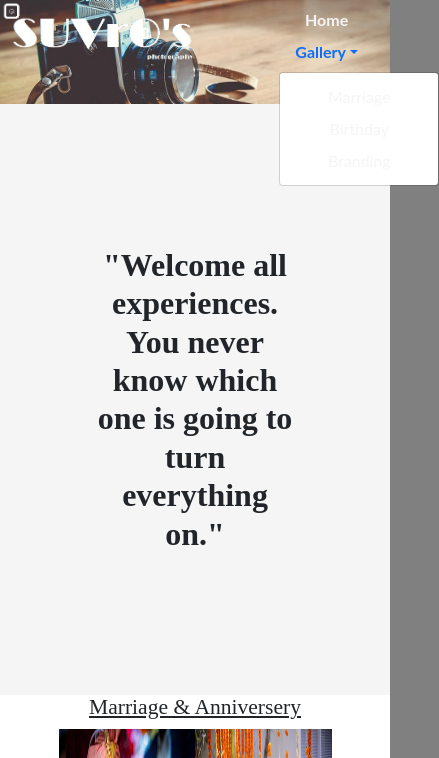
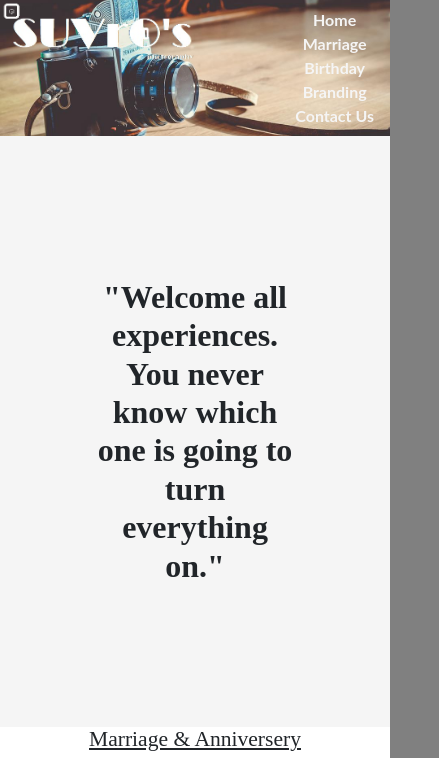
Before and after one commit to SUVRO96/HTML---CSS-Mini-Project---HTML---CSS-Mini-Project---qzqfvxqixbtv, a plain HTML site: page galleryitem.html in a window 390 px wide. Shown: the top 758 px of the page, 439 px wide, since content can reach past the window. Drawn offline with nearby package versions, Linux system fonts and the light colour scheme.

Commit message:
layout change

```diff
--- a/css/style2.css
+++ b/css/style2.css
@@ -119,4 +119,7 @@ h4 {
     height: 4rem;
     width: auto;
   }
+  img {
+    height: auto;
+  }
 }
--- a/galleryitem.html
+++ b/galleryitem.html
@@ -28,21 +28,9 @@
             <li class="nav-item">
               <a href="index.html">Home</a>
             </li>
-            <li class="nav-item dropdown">
-              <a
-                class="nav-link dropdown-toggle"
-                data-bs-toggle="dropdown"
-                href="#"
-                role="button"
-                aria-expanded="false"
-                >Gallery</a
-              >
-              <ul class="dropdown-menu">
-                <li class="dropdown-item"><a href="#marriage">Marriage</a></li>
-                <li class="dropdown-item"><a href="#birthday">Birthday</a></li>
-                <li class="dropdown-item"><a href="#brands">Branding</a></li>
-              </ul>
-            </li>
+            <li class="nav-item"><a href="#marriage">Marriage</a></li>
+            <li class="nav-item"><a href="#birthdays">Birthday</a></li>
+            <li class="nav-item"><a href="#brands">Branding</a></li>
             <li class="nav-item">
               <a href="./contactPage.html">Contact Us</a>
             </li>
```
